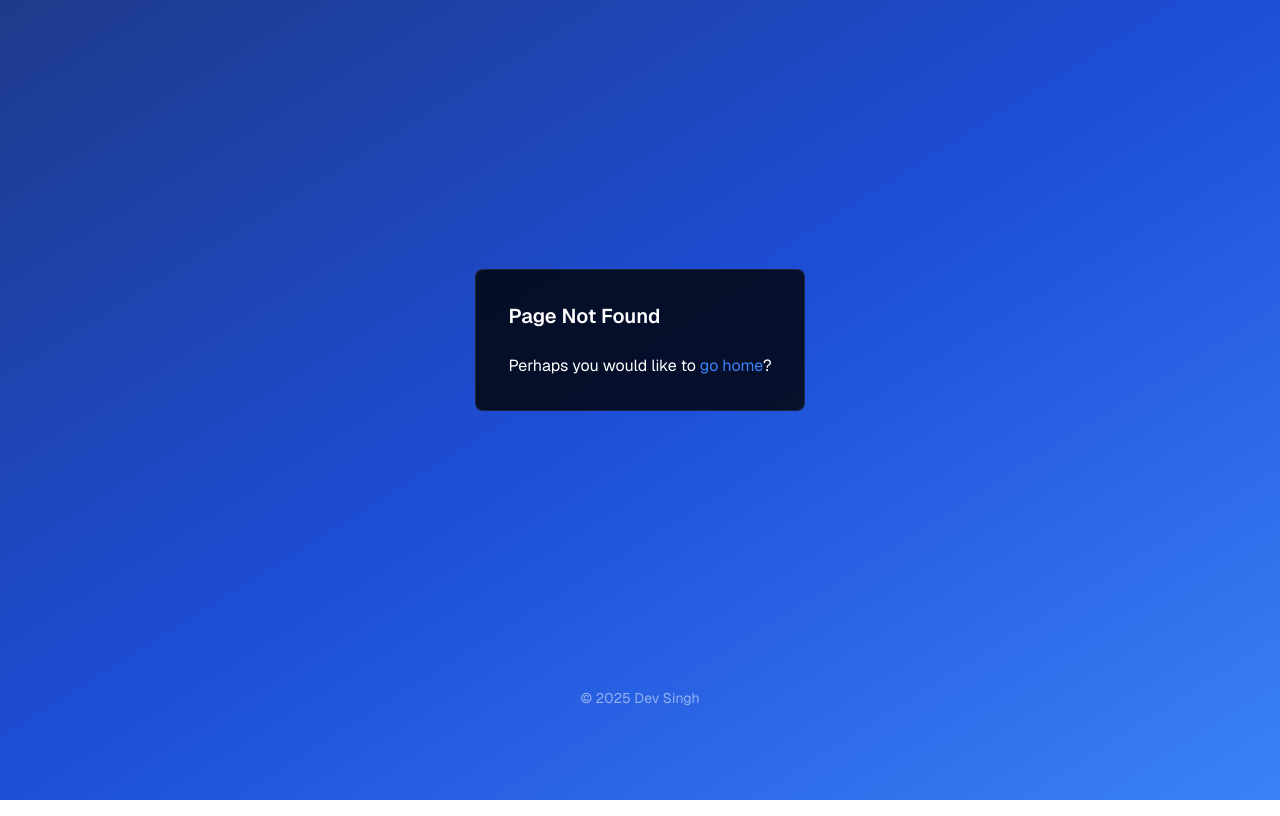
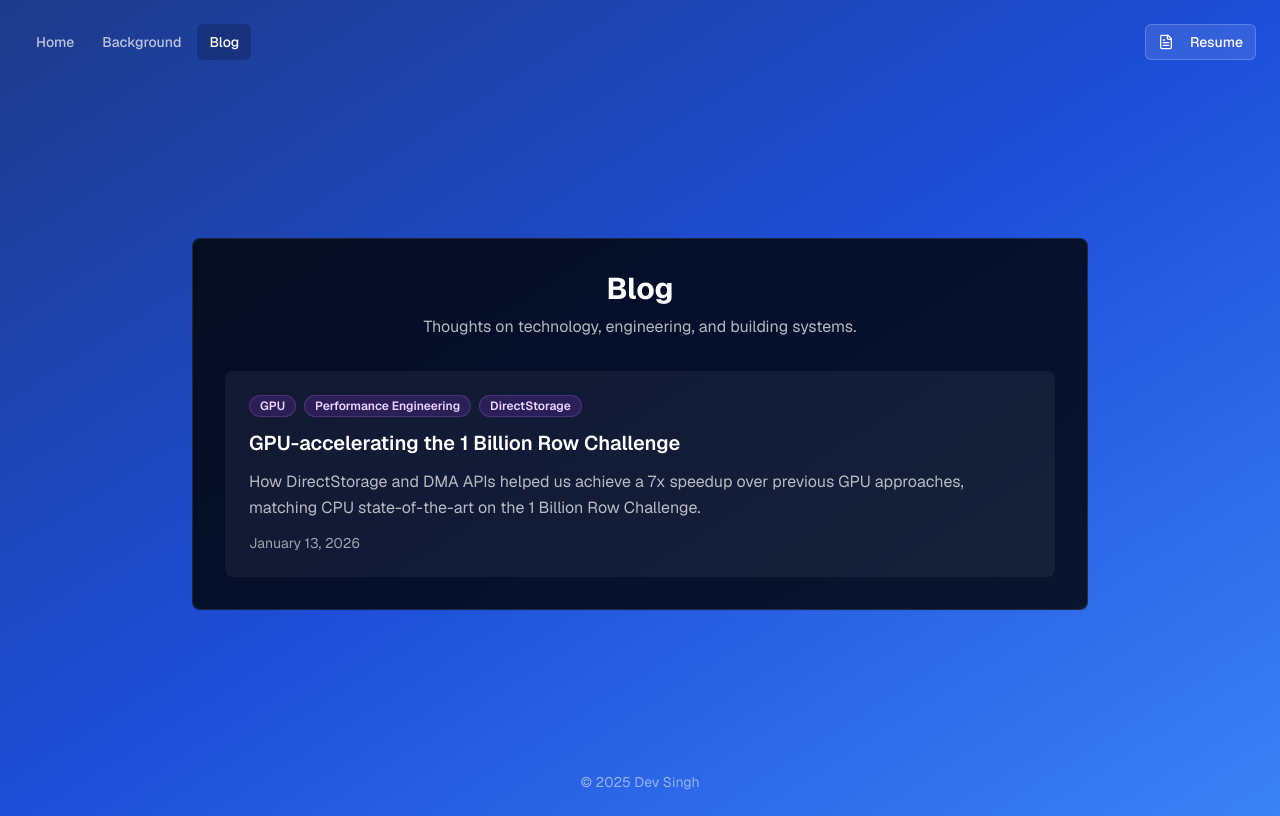
Before and after one commit to devksingh4/web, a Next.js app: page /blog in a window 1280 px wide. Before the commit this address had no page. Built offline with nearby package versions, Linux system fonts and the light colour scheme.

Commit message:
Fix routing

```diff
--- a/app/blog/[slug]/page.tsx
+++ b/app/blog/[slug]/page.tsx
@@ -177,7 +177,7 @@ export default async function BlogPostPage({ params }: BlogPostPageProps) {
                     },
                     section: ({ node, ...props }) => {
                       // Check if this is the footnotes section
-                      const isFootnotes = props["data-footnotes"] !== undefined;
+                      const isFootnotes = (props as any)["data-footnotes"] !== undefined;
                       return (
                         <section
                           className={
--- /dev/null
+++ b/app/blog/page.tsx
@@ -0,0 +1,7 @@
+import Portfolio from "../page";
+
+export default function Blog() {
+    return (
+        <Portfolio initialTab="blog" />
+    )
+}
```
